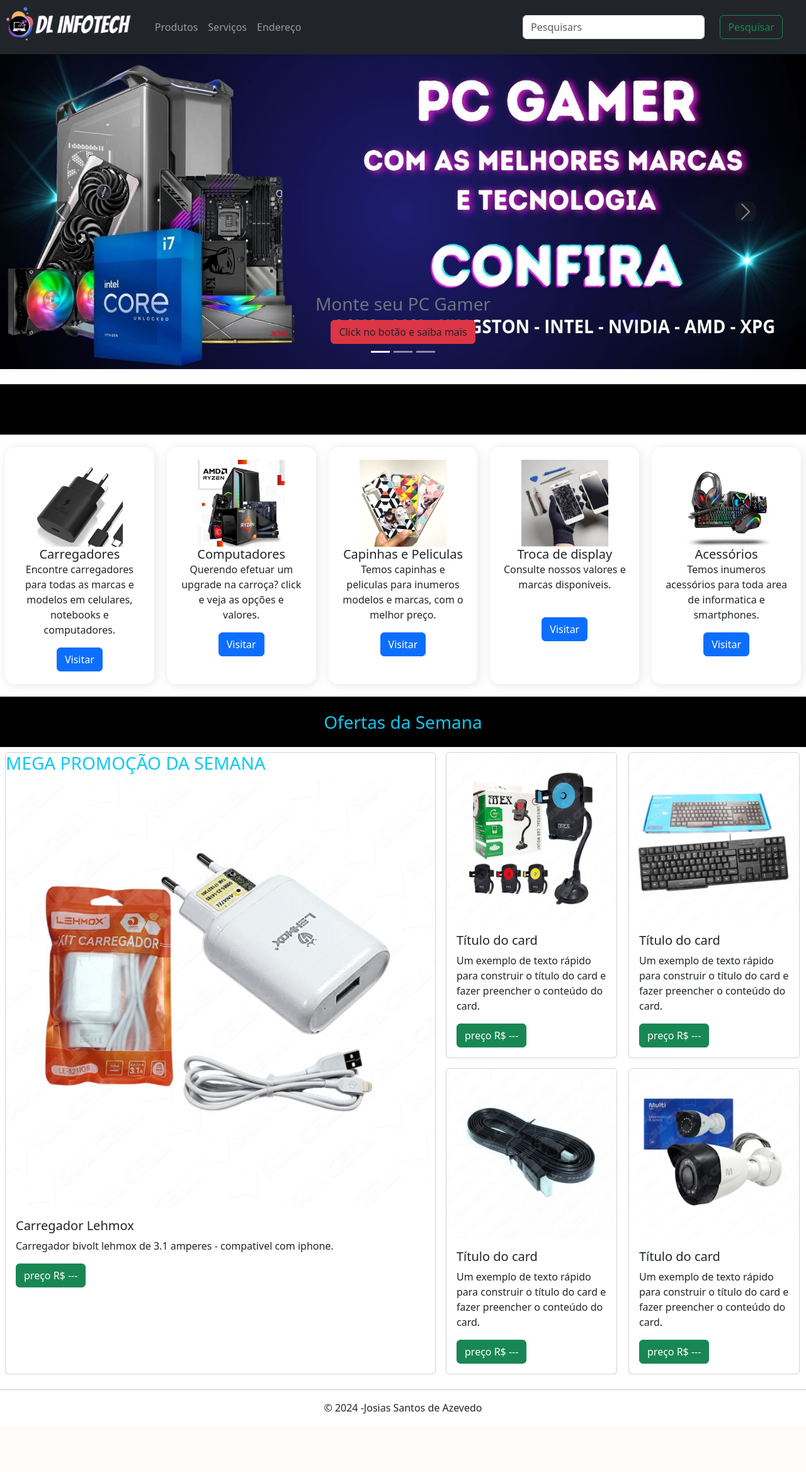
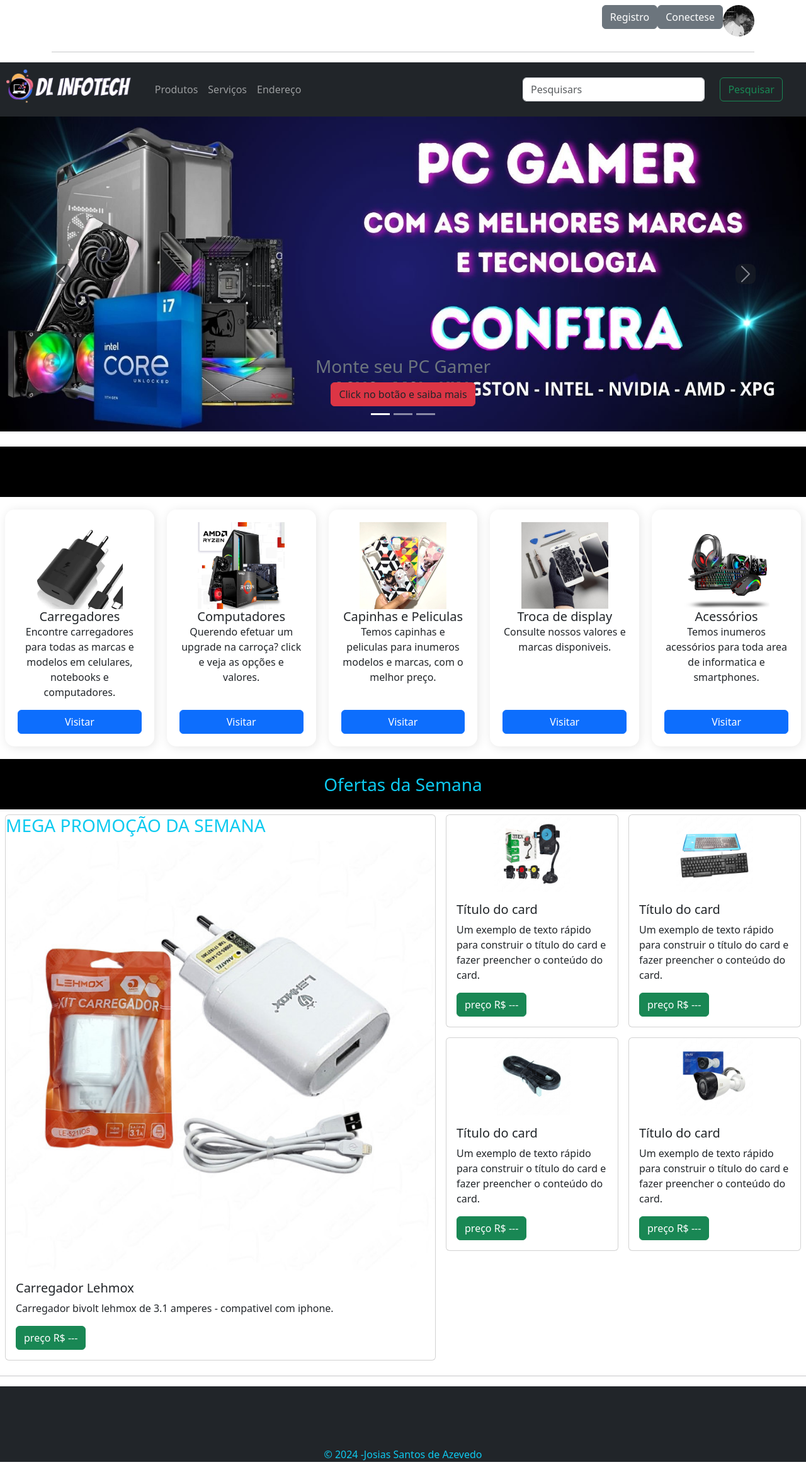
Before and after one commit to jolobos/loja_DLinfotech_PHP, a PHP site: page /info.php in a window 1280 px wide. Shown: the whole page at 63% size. Before the commit the page ends 2245 px from the top, so only its background shows below. Run offline with PHP 8.4, Linux system fonts and the light colour scheme.

Commit message:
ajusei os cards, colori o rodape, estou colocando os icones no cabecalho

```diff
--- a/cabecalho.php
+++ b/cabecalho.php
@@ -6,13 +6,23 @@
     <title>INICIO - DL Store</title>
     <link href="https://cdn.jsdelivr.net/npm/bootstrap@5.3.3/dist/css/bootstrap.min.css" rel="stylesheet" integrity="sha384-QWTKZyjpPEjISv5WaRU9OFeRpok6YctnYmDr5pNlyT2bRjXh0JMhjY6hW+ALEwIH" crossorigin="anonymous">
     <link rel="stylesheet" href="css/style.css">
-
-	<script src="https://cdn.jsdelivr.net/npm/bootstrap@5.3.3/dist/js/bootstrap.bundle.min.js" integrity="sha384-YvpcrYf0tY3lHB60NNkmXc5s9fDVZLESaAA55NDzOxhy9GkcIdslK1eN7N6jIeHz" crossorigin="anonymous"></script>
-
+    <script src="https://cdn.jsdelivr.net/npm/bootstrap@5.3.3/dist/js/bootstrap.bundle.min.js" integrity="sha384-YvpcrYf0tY3lHB60NNkmXc5s9fDVZLESaAA55NDzOxhy9GkcIdslK1eN7N6jIeHz" crossorigin="anonymous"></script>
+    <!-- esse script libera os botoes de compartilhamento -->
+    <script type="text/javascript" src="//platform-api.sharethis.com/js/sharethis.js#property=5993ef01e2587a001253a261&product=inline-share-buttons"></script>
 
   </head>
   <body>
+		<div class="container">
+		<nav class="navbar navbar-expand-lg d-flex flex-row-reverse" >
+			<ul class="navbar-nav mr-auto mt-2 mt-lg-0 ">
+				<li><a href="#" class="btn btn-secondary">Registro</a></li>
+				<li><a href="#" class="btn btn-secondary">Conectese</a></li>
+				<li><img src="img/digo.jpg" style="border-radius: 50%;width:50px;height:50px;"></li>
+			</ul>
+		</nav>
+		<hr/>
 
+		</div>
 <nav class="navbar navbar-expand-lg navbar-dark bg-dark"><a href="index.php"><img src="img/logo.png" alt="logo image" style="height: 70px"></a>
    <div class="container collapse navbar-collapse" id="navbarTogglerDemo02">
 <div class="container" >
--- a/css/style.css
+++ b/css/style.css
@@ -60,4 +60,5 @@
   grid-row-end: 4;
 }
 
+
 </style>
--- a/info.php
+++ b/info.php
@@ -25,10 +25,10 @@
 		  </div>
 		</div>
 		<div class="carousel-item">
-		  <img src="img/img3.jpg" alt="Carregadores" class="d-block w-100" style="height: 500px">
+		  <img src="img/img3.jpg" alt="Carregadores" class="d-block w-100" style="height: 500px;">
 		  <div class="carousel-caption">
 			<h3 class="text-secondary">Amplo estoque em Carregadores</h3>
-			<a class="btn btn-danger text-dark" href="#">Click no botão e saiba mais</a>
+                        <a class="btn btn-danger text-dark" href="#">Click no botão e saiba mais</a>
 		  </div>
 		</div>
 	</div>
@@ -46,40 +46,40 @@
 <section class="secao4" id="sobre">
     <div class="secao4-div row">
         <!-- Card 1 -->
-        <div class="secao4-div-card col">
+        <div class="secao4-div-card col d-flex flex-column align-items-center">
             <img decoding="async" src="img/card1.png" alt="imagem do card 1 html e css">
 			<h5 class="card-title">Carregadores</h5>
 			<p class="card-text">Encontre carregadores para todas as marcas e modelos em celulares, notebooks e computadores.</p>
-			<a href="#" class="btn btn-primary">Visitar</a>
+			<a href="#" class="btn btn-primary align-self-stretch mt-auto" >Visitar</a>
 		</div>
 
         <!-- Card 2 -->
-        <div class="secao4-div-card col">
+        <div class="secao4-div-card col d-flex flex-column align-items-center">
             <img decoding="async" src="img/card2.png" alt="imagem do card 2 html e css">
 			<h5 class="card-title">Computadores</h5>
 			<p class="card-text" >Querendo efetuar um upgrade na carroça? click e veja as opções e valores.</p>
-			<a href="#" class="btn btn-primary">Visitar</a>
+			<a href="#" class="btn btn-primary align-self-stretch mt-auto">Visitar</a>
 		</div>
 
         <!-- Card 3 -->
-        <div class="secao4-div-card col">
+        <div class="secao4-div-card col d-flex flex-column align-items-center">
             <img decoding="async" src="img/card3.png" alt="imagem do card 3 html e css">
 			<h5 class="card-title">Capinhas e Peliculas</h5>
 			<p class="card-text">Temos capinhas e peliculas para inumeros modelos e marcas, com o melhor preço.</p>
-			<a href="#" class="btn btn-primary">Visitar</a>
+			<a href="#" class="btn btn-primary align-self-stretch mt-auto" >Visitar</a>
 
         </div>
-		<div class="secao4-div-card col">
+		<div class="secao4-div-card col d-flex flex-column align-items-center">
             <img decoding="async" src="img/card4.png" alt="imagem do card 4 html e css">
             <h5 class="card-title">Troca de display</h5>
-			<p class="card-text">Consulte nossos valores e marcas disponiveis. </p></br>
-			<a href="#" class="btn btn-primary " >Visitar</a>
+			<p class="card-text">Consulte nossos valores e marcas disponiveis. </p>
+			<a href="#" class="btn btn-primary align-self-stretch mt-auto" >Visitar</a>
         </div>
-		<div class="secao4-div-card col">
+		<div class="secao4-div-card col d-flex flex-column align-items-center">
             <img decoding="async" src="img/card5.png" alt="imagem do card 5 html e css">
             <h5 class="card-title">Acessórios</h5>
 			<p class="card-text">Temos inumeros acessórios para toda area de informatica e smartphones.</p>
-			<a href="#" class="btn btn-primary">Visitar</a>
+			<a href="#" class="btn btn-primary align-self-stretch mt-auto" >Visitar</a>
         </div>
     </div>
 </section>
@@ -93,7 +93,7 @@
   <div class="box1 m-2" >
   <div class="card" style="width: 100%; height: 100%;">
 			<h3 class="text-info">MEGA PROMOÇÃO DA SEMANA</h3>
-			<img class="card-img-top" src="img/produtos/produto1.png"  alt="Imagem de capa do card">
+			<img class="card-img-top" src="img/produtos/produto1.png"  alt="Imagem de capa do card" style="width: 100%;">
 			<div class="card-body">
 			<h5 class="card-title">Carregador Lehmox</h5>
 			<p class="card-text">Carregador bivolt lehmox de 3.1 amperes - compativel com iphone.</p>
@@ -102,8 +102,8 @@
 			</div>
   </div>
   <div class="box2">
-  <div class="card m-2" style="width: 17rem;">
-			<img class="card-img-top" src="img/produtos/produto2.png" alt="Imagem de capa do card">
+  <div class="card m-2" >
+      <img class="card-img-top" src="img/produtos/produto2.png" alt="Imagem de capa do card" style="width: 45%; display: block;margin-left: auto;margin-right: auto;">
 			<div class="card-body">
 			<h5 class="card-title">Título do card</h5>
 			<p class="card-text">Um exemplo de texto rápido para construir o título do card e fazer preencher o conteúdo do card.</p>
@@ -112,8 +112,8 @@
 			</div>
   </div>
   <div class="box3">
-  <div class="card m-2" style="width: 17rem;">
-			<img class="card-img-top" src="img/produtos/produto3.png" alt="Imagem de capa do card">
+  <div class="card m-2" >
+			<img class="card-img-top" src="img/produtos/produto3.png" alt="Imagem de capa do card" style="width: 45%;display: block;margin-left: auto;margin-right: auto;">
 			<div class="card-body">
 			<h5 class="card-title">Título do card</h5>
 			<p class="card-text">Um exemplo de texto rápido para construir o título do card e fazer preencher o conteúdo do card.</p>
@@ -122,8 +122,8 @@
 			</div>
   </div>
   <div class="box4">
-  <div class="card m-2" style="width: 17rem;">
-			<img class="card-img-top" src="img/produtos/produto4.png" alt="Imagem de capa do card">
+  <div class="card m-2" >
+			<img class="card-img-top" src="img/produtos/produto4.png" alt="Imagem de capa do card" style="width: 45%;display: block;margin-left: auto;margin-right: auto;">
 			<div class="card-body">
 			<h5 class="card-title">Título do card</h5>
 			<p class="card-text">Um exemplo de texto rápido para construir o título do card e fazer preencher o conteúdo do card.</p>
@@ -132,8 +132,8 @@
 			</div>
   </div>
   <div class="box5">
-  <div class="card m-2" style="width: 17rem;">
-			<img class="card-img-top" src="img/produtos/produto5.png" alt="Imagem de capa do card">
+  <div class="card m-2" >
+			<img class="card-img-top" src="img/produtos/produto5.png" alt="Imagem de capa do card" style="width: 45%;display: block;margin-left: auto;margin-right: auto;">
 			<div class="card-body">
 			<h5 class="card-title">Título do card</h5>
 			<p class="card-text">Um exemplo de texto rápido para construir o título do card e fazer preencher o conteúdo do card.</p>
@@ -145,7 +145,7 @@
 </section>
 <section>
 <?php
-require_once('rodape.php')
+require_once('rodape.php');
 ?>
 </section>
 </body>
--- a/rodape.php
+++ b/rodape.php
@@ -1,6 +1,9 @@
 <hr/>
-		<div class= "foot well" >
-		<P align= 'center'>&copy; 2024 -Josias Santos de Azevedo </P>
+		<div class= "foot well bg-dark" >
 
-		</div>
-		</div>
+		</br>
+                </br>
+                </br>
+                </br>
+                    <P align= 'center' class="text-info">&copy; 2024 -Josias Santos de Azevedo </P>
+                </div>
```
Also changed, not shown: img/digo.jpg (added).
